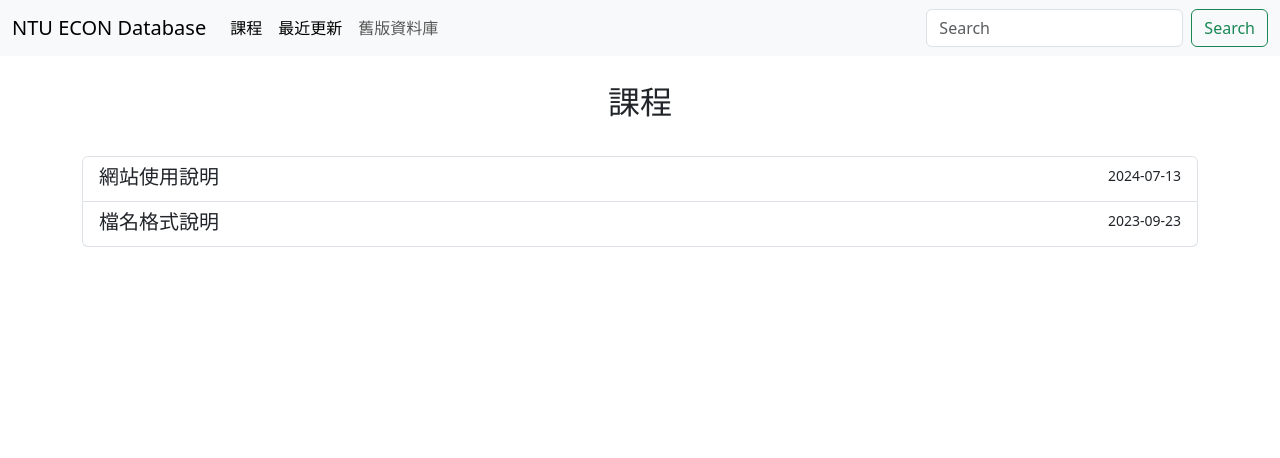
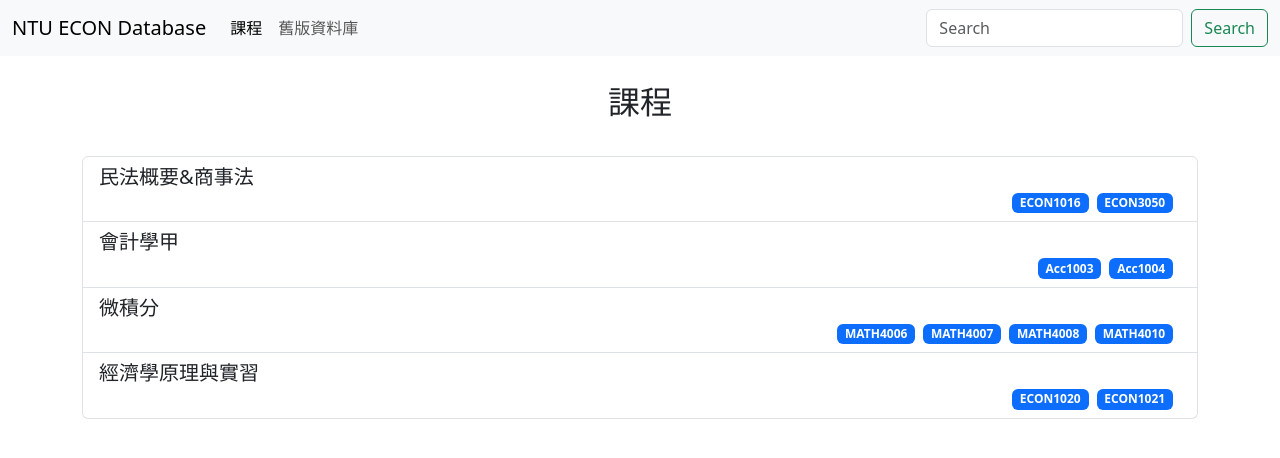
Before and after one commit to MorganLee0906/ntu-econ-db, a Next.js app: page /curriculum in a window 1280 px wide. Shown: the top 458 px of the page. Built offline with nearby package versions, Linux system fonts and the light colour scheme.

Commit message:
Add file preview

```diff
--- a/components/navbar.js
+++ b/components/navbar.js
@@ -25,11 +25,6 @@ export default function Navbar() {
                                 </a>
                             </li>
                             <li className="nav-item">
-                                <a className="nav-link active" aria-current="page" href="#">
-                                    最近更新
-                                </a>
-                            </li>
-                            <li className="nav-item">
                                 <a className="nav-link" href="#">
                                     舊版資料庫
                                 </a>
--- /dev/null
+++ b/curriculums/01.md
@@ -0,0 +1,5 @@
+---
+title:  經濟學原理與實習
+cnum: ECON1020, ECON1021
+---
+測試
--- /dev/null
+++ b/curriculums/02.md
@@ -0,0 +1,5 @@
+---
+title:  微積分
+cnum: MATH4006, MATH4007, MATH4008, MATH4010
+---
+測試
--- /dev/null
+++ b/curriculums/03.md
@@ -0,0 +1,5 @@
+---
+title:  會計學甲
+cnum: Acc1003, Acc1004
+---
+測試
--- /dev/null
+++ b/curriculums/04.md
@@ -0,0 +1,5 @@
+---
+title:  民法概要&商事法
+cnum: ECON1016, ECON3050
+---
+測試
--- /dev/null
+++ b/lib/curriculum.js
@@ -0,0 +1,70 @@
+import fs from 'fs';
+import path from 'path';
+import matter from 'gray-matter';
+import { remark } from 'remark';
+import html from 'remark-html';
+
+
+const postsDirectory = path.join(process.cwd(), 'curriculums');
+
+export function getSortedPostsData() {
+    // Get file names under /posts
+    const fileNames = fs.readdirSync(postsDirectory);
+    const allPostsData = fileNames.map((fileName) => {
+        // Remove ".md" from file name to get id
+        const id = fileName.replace(/\.md$/, '');
+
+        // Read markdown file as string
+        const fullPath = path.join(postsDirectory, fileName);
+        const fileContents = fs.readFileSync(fullPath, 'utf8');
+
+        // Use gray-matter to parse the post metadata section
+        const matterResult = matter(fileContents);
+
+        // Combine the data with the id
+        return {
+            id,
+            ...matterResult.data,
+        };
+    });
+    // Sort posts by date
+    return allPostsData.sort((a, b) => {
+        if (a.date < b.date) {
+            return 1;
+        } else {
+            return -1;
+        }
+    });
+}
+
+export function getAllPostIds() {
+    const fileNames = fs.readdirSync(postsDirectory);
+    return fileNames.map((fileName) => {
+        return {
+            params: {
+                id: fileName.replace(/\.md$/, ''),
+            },
+        };
+    });
+}
+
+export async function getPostData(id) {
+    const fullPath = path.join(postsDirectory, `${id}.md`);
+    const fileContents = fs.readFileSync(fullPath, 'utf8');
+
+    // Use gray-matter to parse the post metadata section
+    const matterResult = matter(fileContents);
+
+    // Use remark to convert markdown into HTML string
+    const processedContent = await remark()
+        .use(html)
+        .process(matterResult.content);
+    const contentHtml = processedContent.toString();
+
+    // Combine the data with the id and contentHtml
+    return {
+        id,
+        contentHtml,
+        ...matterResult.data,
+    };
+}
--- /dev/null
+++ b/pages/curriculum.js
@@ -0,0 +1,53 @@
+import Head from 'next/head';
+import Layout from '../components/layout';
+import { getSortedPostsData } from '../lib/curriculum';
+
+export async function getStaticProps() {
+    const allPostsData = getSortedPostsData();
+    return {
+        props: {
+            allPostsData,
+        },
+    };
+}
+export default function Home({ allPostsData }) {
+    return (
+        <div>
+            <Head>
+                <title>課程</title>
+                <link rel="icon" href="/favicon.ico" />
+            </Head>
+            <Layout>
+                <div className="container" style={{
+                    display: 'flex',
+                    justifyContent: 'center',
+                    alignItems: 'center',
+                    height: '100px'
+                }}>
+                    <h2>課程</h2>
+                </div>
+                <div class="container">
+                    <div class="list-group">
+                        {allPostsData.map(({ id, cnum, title }) => (
+                            <a
+                                href={`/posts/${id}`}
+                                class="list-group-item list-group-item-action"
+                                key={id}
+                            >
+                                <div class="d-flex w-100 justify-content-begin">
+                                    <h5 class="mb-1">{title}</h5>
+                                </div>
+                                <div class="d-flex justify-content-end">
+                                    {cnum.split(', ').map((c) => (
+                                        <span class="badge bg-primary me-2 align-items-center">{c}</span>
+                                    ))}
+                                </div>
+                            </a>
+                        ))}
+                    </div>
+                </div>
+
+            </Layout >
+        </div >
+    );
+}
```
Also changed, not shown: pages/file/[id].js (added, +34 -0 lines).
